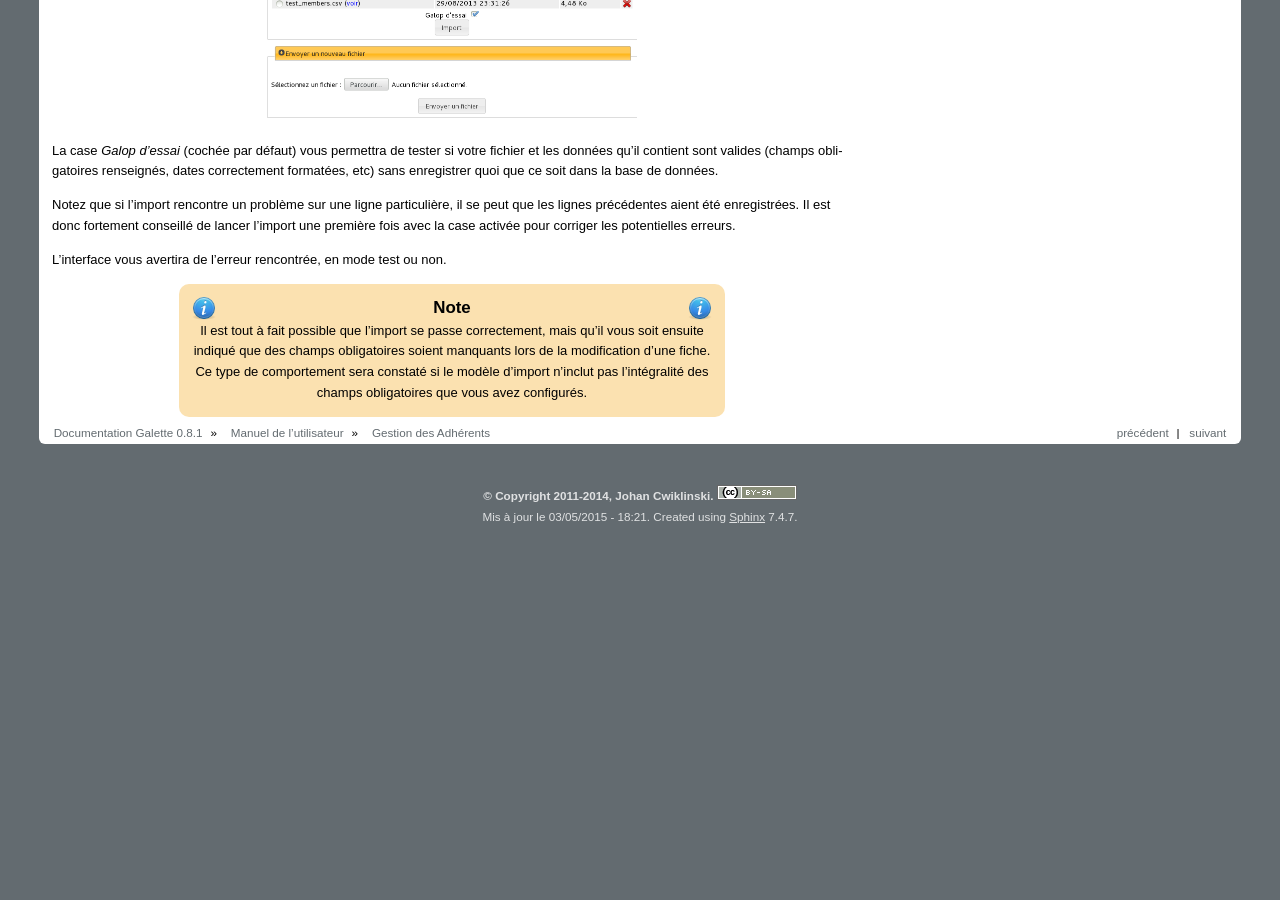
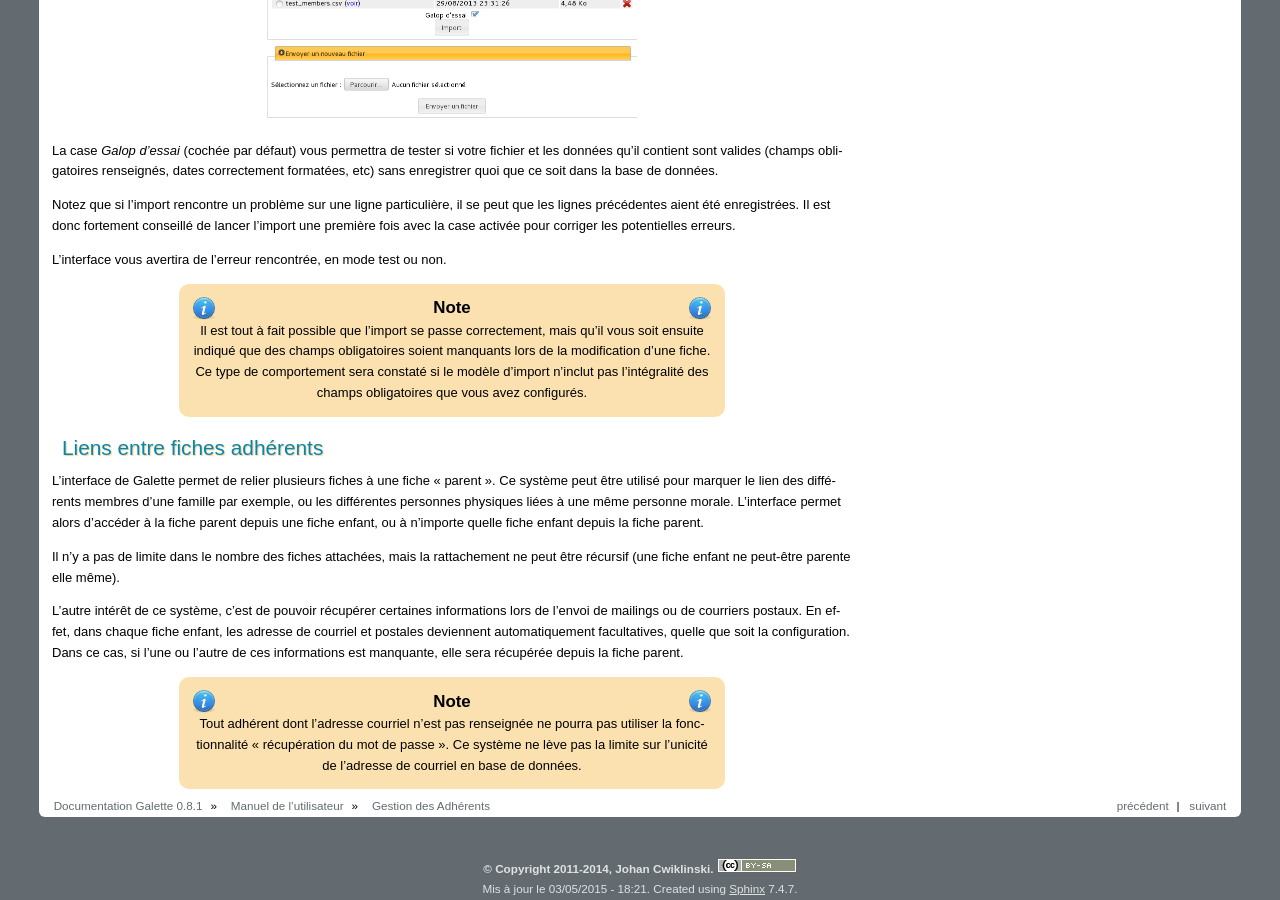
Before and after one commit to galette/galettedoc, a Sphinx documentation site: the page built from source/usermanual/adherents.rst, in a window 1280 px wide and 900 px high, scrolled down 6905 px. Built offline with Sphinx 7.4.7, drawn with Linux system fonts in a browser that asks for light colours; before the commit the page ends 7433 px from its top, so only the background shows below that; some of the changed text lies outside the part shown.

Commit message:
Bafouille sur les liens entre fiches

```diff
--- a/source/usermanual/adherents.rst
+++ b/source/usermanual/adherents.rst
@@ -217,3 +217,16 @@ L'interface vous avertira de l'erreur rencontrée, en mode test ou non.
 .. note::
 
    Il est tout à fait possible que l'import se passe correctement, mais qu'il vous soit ensuite indiqué que des champs obligatoires soient manquants lors de la modification d'une fiche. Ce type de comportement sera constaté si le modèle d'import n'inclut pas l'intégralité des champs obligatoires que vous avez configurés.
+
+Liens entre fiches adhérents
+============================
+
+.. versionadded: 0.8.2
+
+L'interface de Galette permet de relier plusieurs fiches à une fiche « parent ». Ce système peut être utilisé pour marquer le lien des différents membres d'une famille par exemple, ou les différentes personnes physiques liées à une même personne morale. L'interface permet alors d'accéder à la fiche parent depuis une fiche enfant, ou à n'importe quelle fiche enfant depuis la fiche parent.
+
+Il n'y a pas de limite dans le nombre des fiches attachées, mais la rattachement ne peut être récursif (une fiche enfant ne peut-être parente elle même).
+
+L'autre intérêt de ce système, c'est de pouvoir récupérer certaines informations lors de l'envoi de mailings ou de courriers postaux. En effet, dans chaque fiche enfant, les adresse de courriel et postales deviennent automatiquement facultatives, quelle que soit la configuration. Dans ce cas, si l'une ou l'autre de ces informations est manquante, elle sera récupérée depuis la fiche parent.
+
+.. note:: Tout adhérent dont l'adresse courriel n'est pas renseignée ne pourra pas utiliser la fonctionnalité « récupération du mot de passe ». Ce système ne lève pas la limite sur l'unicité de l'adresse de courriel en base de données.
```
